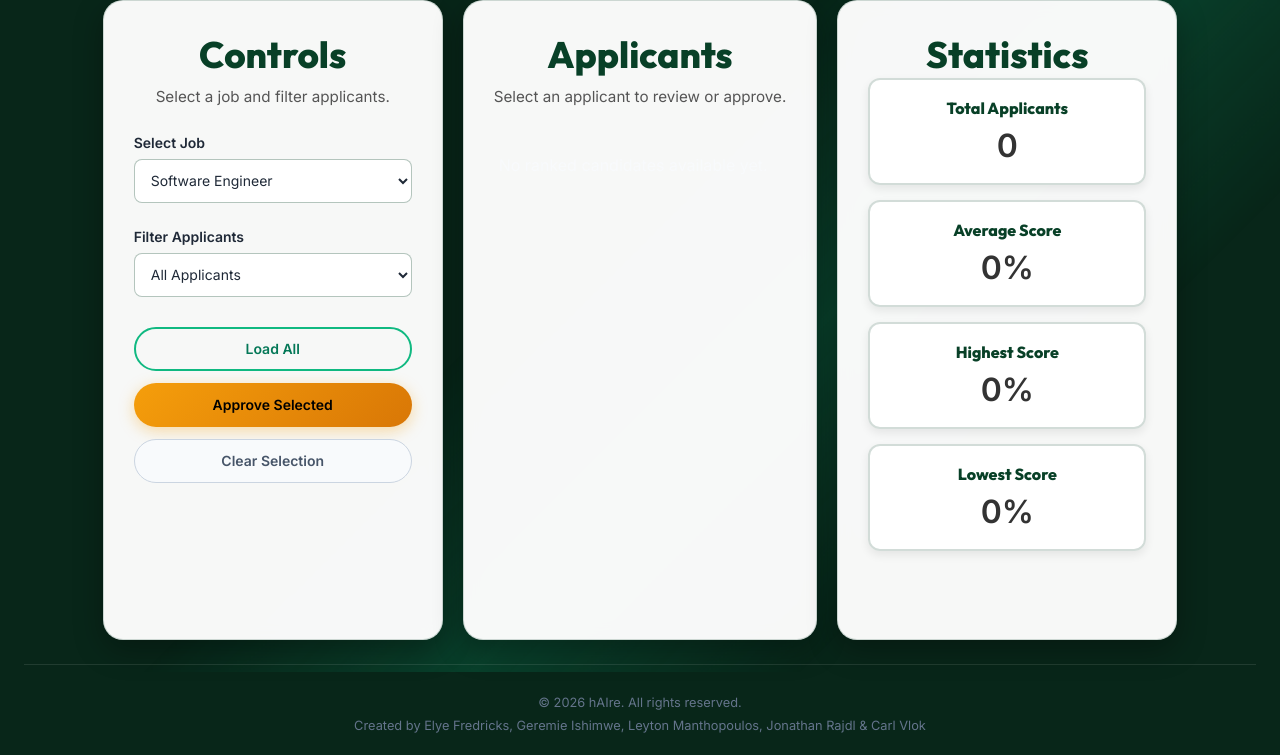
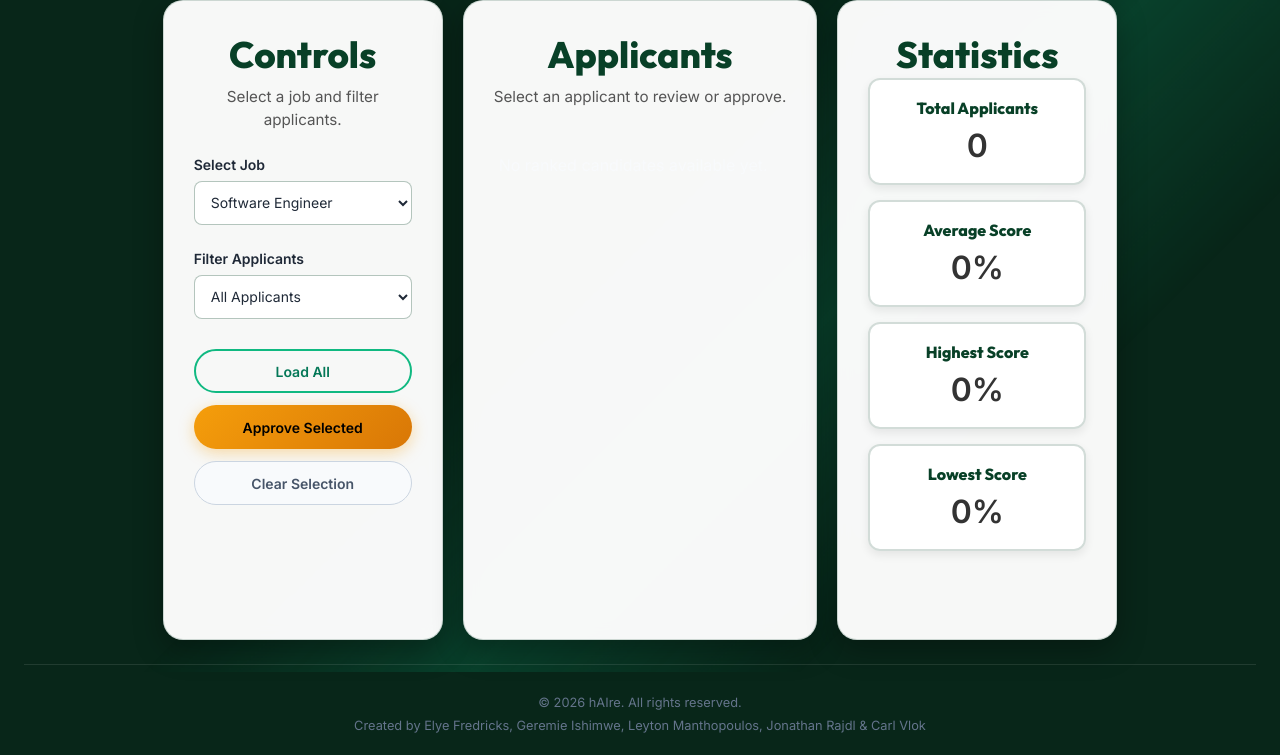
Before and after one commit to JonoZA/STADIO_Hackathon_2026, a Flask app: page /recruit in a window 1280 px wide. Shown: the part 133-888 px from the top of the page. Run offline with Flask 3, Linux system fonts and the light colour scheme; data that the repository does not hold is empty.

Commit message:
nevermind

```diff
--- a/haire/static/styles/recruitStyle.css
+++ b/haire/static/styles/recruitStyle.css
@@ -393,7 +393,7 @@ a:focus-visible {
 
 .second-card {
 
-    width: 340px;
+    width: 280px;
 
     flex-shrink: 0;
 
@@ -717,8 +717,6 @@ a:focus-visible {
 
     margin-top: 15px;
 
-    width:45%;
-
     padding: 20px;
 
     background: rgba(255, 255, 255, 0.97);
@@ -1022,7 +1020,7 @@ a:focus-visible {
 
 .statistics-card {
 
-    width: 340px;
+    width: 280px;
 
     flex-shrink: 0;
 
```
